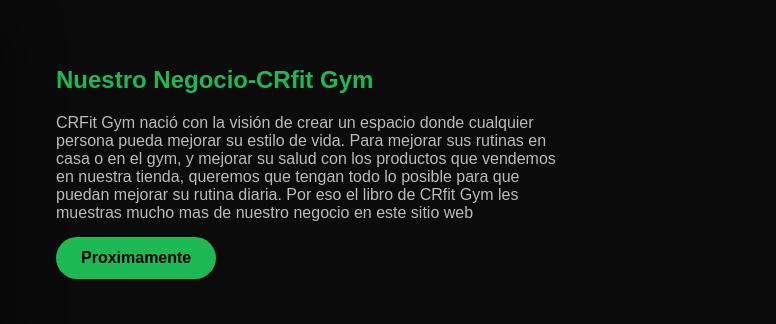
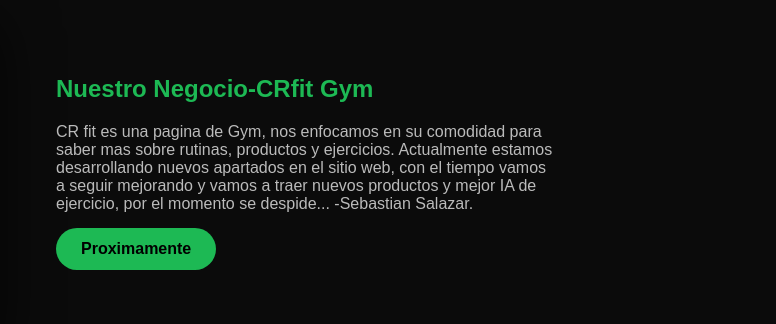
Before and after one commit to sebasaguilera0924-sketch/pagina-CRfit-Gym, a plain HTML site: page sobre_nosotros.html in a window 1280 px wide. Shown: the part 1467-1791 px from the top of the page, 504-1280 px from the left. Drawn offline with Linux system fonts and the light colour scheme.

Commit message:
Add files via upload

```diff
--- a/sobre_nosotros.html
+++ b/sobre_nosotros.html
@@ -347,10 +347,9 @@
 <div class="texto">
 <h2>Nuestro Negocio-CRfit Gym</h2>
 <p>
-CRFit Gym nació con la visión de crear un espacio donde cualquier persona
-pueda mejorar su estilo de vida. Para mejorar sus rutinas en casa o en el gym, y mejorar su salud con los productos
-que vendemos en nuestra tienda, queremos que tengan todo lo posible para que puedan mejorar su rutina diaria.
-Por eso el libro de CRfit Gym les muestras mucho mas de nuestro negocio en este sitio web
+CR fit es una pagina de Gym, nos enfocamos en su comodidad para saber mas sobre rutinas, productos y ejercicios.
+Actualmente estamos desarrollando nuevos apartados en el sitio web, con el tiempo vamos a seguir mejorando y vamos a traer
+nuevos productos y mejor IA de ejercicio, por el momento se despide... -Sebastian Salazar.
 </p>
 <a href="rutinas.html" class="btn">Proximamente</a>
 </div>
```
Also changed, not shown: index.html (+1 -1 lines), mensajes.html (+1 -1 lines).
